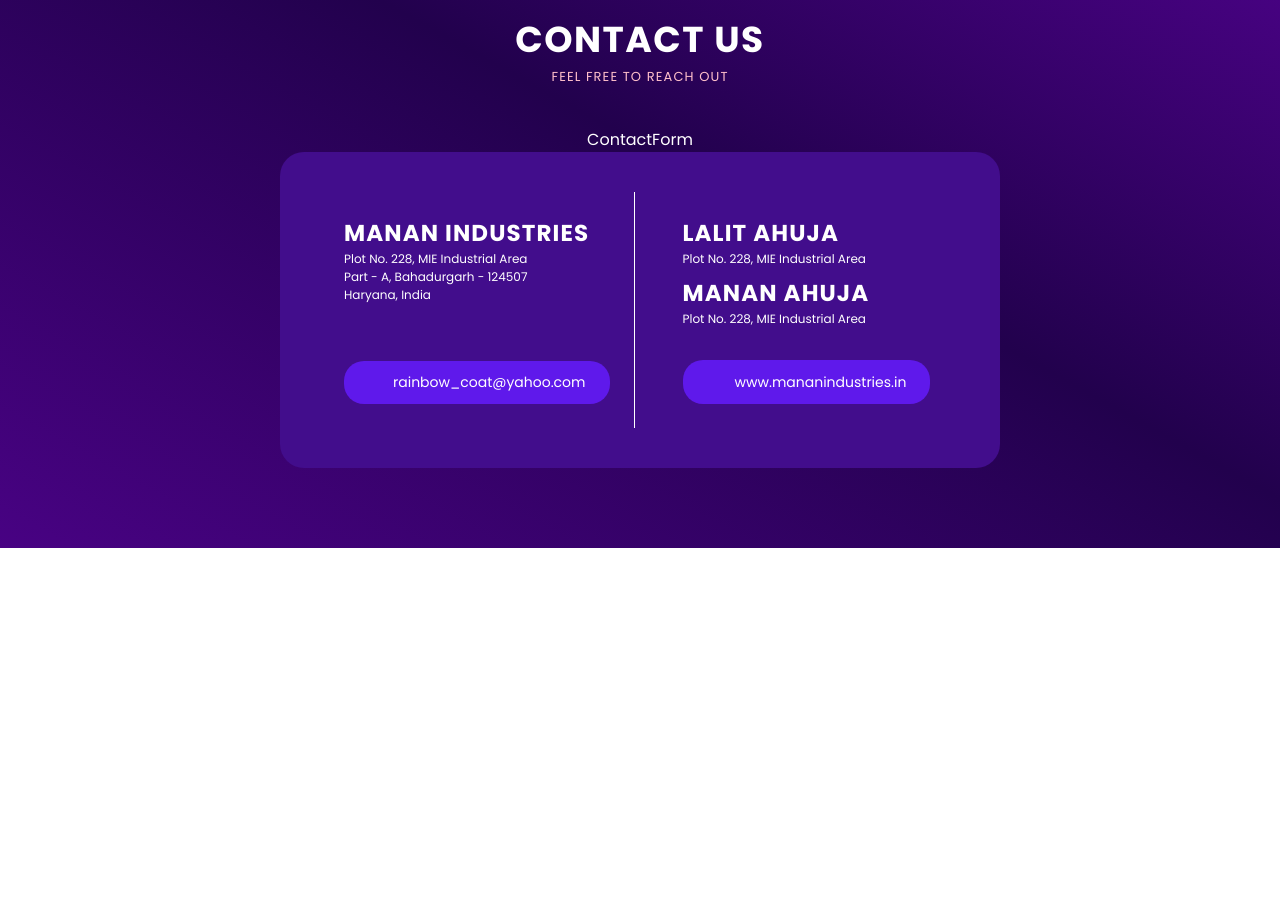
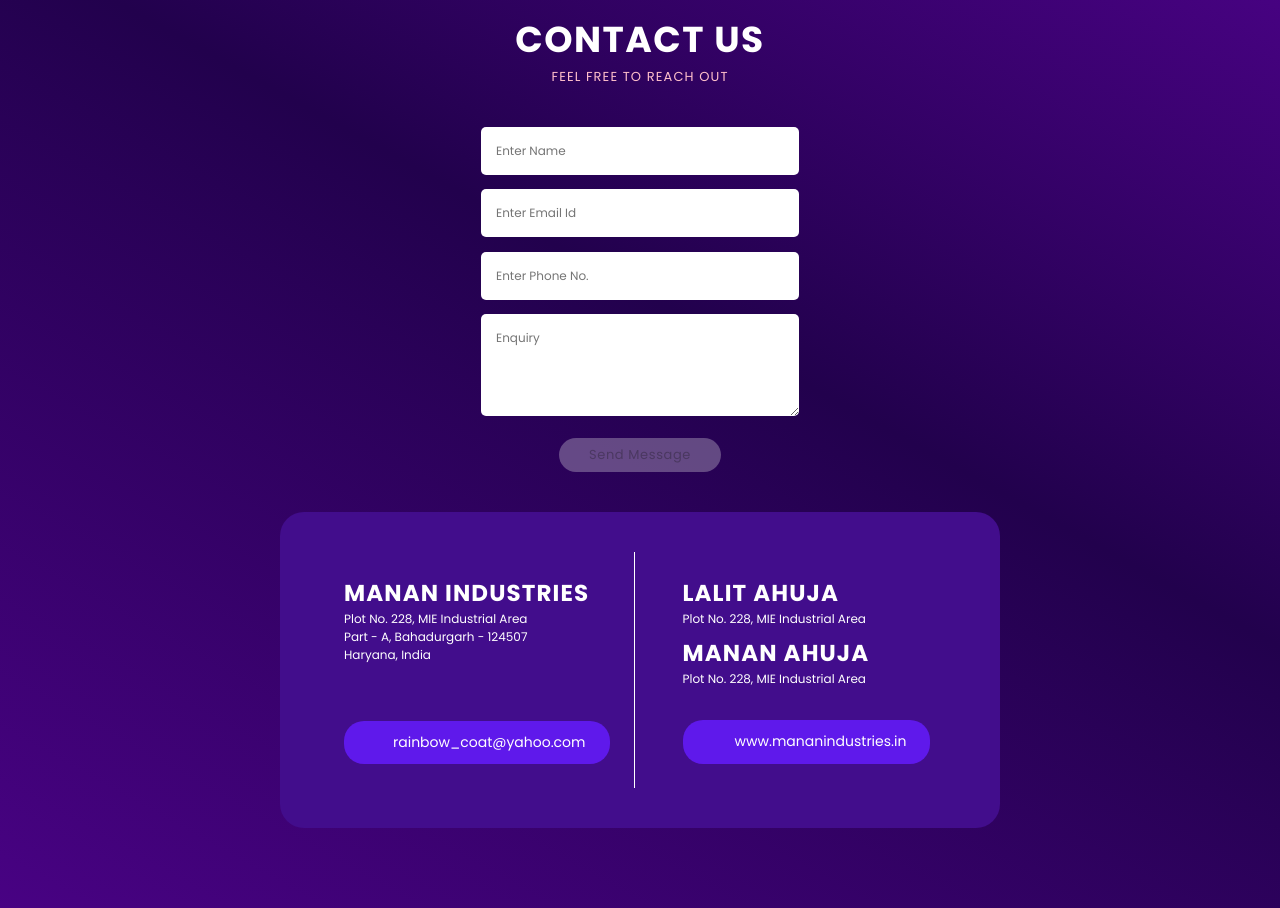
Before and after one commit to jigyasudhingra/manan-industries, a React (Create React App) app: page / in a window 1280 px wide. Shown: the part 2180-3088 px from the top of the page. Before the commit the page ends 2728 px from the top, so only its background shows below. Built offline with nearby package versions, Linux system fonts and the light colour scheme; some icons are missing.

Commit message:
Contact Form done

```diff
--- a/package.json
+++ b/package.json
@@ -13,6 +13,7 @@
     "@testing-library/react": "^13.0.0",
     "@testing-library/user-event": "^13.2.1",
     "@types/jest": "^27.0.1",
+    "@types/lodash": "^4.14.186",
     "@types/node": "^16.7.13",
     "@types/react": "^18.0.0",
     "@types/react-dom": "^18.0.0",
@@ -23,6 +24,7 @@
     "eslint-plugin-unused-imports": "^2.0.0",
     "firebase": "^9.13.0",
     "gh-pages": "^4.0.0",
+    "loadash": "^1.0.0",
     "react": "^18.2.0",
     "react-dom": "^18.2.0",
     "react-router-dom": "^6.4.2",
--- a/src/Components/ContactForm.tsx
+++ b/src/Components/ContactForm.tsx
@@ -1,7 +1,199 @@
-import React from 'react'
+/* eslint-disable react/button-has-type */
+import { Box, Theme } from '@mui/material'
+import { createStyles, makeStyles } from '@mui/styles'
+import React, { useEffect, useState } from 'react'
+import EntriesDataService from '../entries-service'
+import MediaQuery from './MediaQuery'
+import useAsyncTask from './useAsyncTask'
 
 const ContactForm = () => {
-  return <div>ContactForm</div>
+  const [data, setData] = useState({
+    name: '',
+    email: '',
+    phone: '',
+    enquiry: '',
+  })
+
+  const [emailError, setEmailError] = useState('')
+  const [phoneError, setPhoneError] = useState('')
+
+  const validateEmail = (email: string) => {
+    return String(email)
+      .toLowerCase()
+      .match(
+        /^(([^<>()[\]\\.,;:\s@"]+(\.[^<>()[\]\\.,;:\s@"]+)*)|(".+"))@((\[[0-9]{1,3}\.[0-9]{1,3}\.[0-9]{1,3}\.[0-9]{1,3}\])|(([a-zA-Z\-0-9]+\.)+[a-zA-Z]{2,}))$/
+      )
+  }
+
+  const validatePhoneNumber = (input: string) => {
+    const re = /^\(?(\d{3})\)?[- ]?(\d{3})[- ]?(\d{4})$/
+    return re.test(input)
+  }
+
+  useEffect(() => {
+    !validateEmail(data.email) && data.email.length !== 0
+      ? setEmailError('Enter Correct Email')
+      : setEmailError('')
+  }, [data.email])
+
+  useEffect(() => {
+    !validatePhoneNumber(data.phone) && data.phone.length !== 0
+      ? setPhoneError('Enter Correct Contact Number')
+      : setPhoneError('')
+  }, [data.phone])
+
+  const getInputVal = (id: string) => {
+    return (document?.getElementById(id) as HTMLInputElement).value
+  }
+
+  const submitFormData = async () => {
+    await EntriesDataService.addEntry({ data, time: new Date() })
+
+    setData({
+      name: '',
+      email: '',
+      phone: '',
+      enquiry: '',
+    })
+  }
+
+  const save = useAsyncTask(submitFormData)
+  const classes = useStyles()
+  const { isDeviceSm } = MediaQuery()
+
+  return (
+    <Box
+      pb={5}
+      style={{
+        fontFamily: `'Poppins', sans-serif`,
+      }}
+    >
+      <div className={classes.input}>
+        <input
+          className={classes.inputField}
+          type="text"
+          name="name"
+          id="name"
+          required
+          placeholder="Enter Name"
+          value={data.name}
+          onChange={(e) =>
+            setData({
+              name: e.target.value,
+              phone: data.phone,
+              email: data.email,
+              enquiry: data.enquiry,
+            })
+          }
+        />
+      </div>
+      <div className={classes.input}>
+        <input
+          type="email"
+          name="email"
+          placeholder="Enter Email Id"
+          id="email"
+          required
+          className={classes.inputField}
+          value={data.email}
+          onChange={(e) => {
+            setData({
+              name: data.name,
+              phone: data.phone,
+              email: e.target.value,
+              enquiry: data.enquiry,
+            })
+          }}
+        />
+        <div className={classes.errorText}>{emailError}</div>
+      </div>
+      <div className={classes.input}>
+        <input
+          type="phone"
+          className={classes.inputField}
+          name="phone"
+          id="phone"
+          placeholder="Enter Phone No."
+          value={data.phone}
+          onChange={(e) =>
+            setData({
+              name: data.name,
+              phone: e.target.value,
+              email: data.email,
+              enquiry: data.enquiry,
+            })
+          }
+        />
+        <div className={classes.errorText}>{phoneError}</div>
+      </div>
+      <div className={classes.input}>
+        <textarea
+          rows={4}
+          className={classes.inputField}
+          placeholder="Enquiry"
+          name="enquiry"
+          id="enquiry"
+          value={data.enquiry}
+          onChange={(e) =>
+            setData({
+              name: data.name,
+              phone: data.phone,
+              email: data.email,
+              enquiry: e.target.value,
+            })
+          }
+        />
+      </div>
+
+      <div>
+        <button
+          disabled={
+            !(
+              emailError === '' &&
+              phoneError === '' &&
+              data.phone.length !== 0 &&
+              data.email.length !== 0
+            )
+          }
+          style={{
+            borderRadius: 20,
+            padding: 7,
+            paddingLeft: 30,
+            paddingRight: 30,
+            fontSize: 13,
+            letterSpacing: 0.6,
+            fontFamily: `'Poppins', sans-serif `,
+            textTransform: 'capitalize',
+            border: 'none',
+          }}
+          onClick={() => {
+            save.run({})
+          }}
+        >
+          Send Message
+        </button>
+      </div>
+    </Box>
+  )
 }
 
+const useStyles = makeStyles((theme: Theme) =>
+  createStyles({
+    errorText: {
+      fontSize: 12,
+    },
+    inputField: {
+      padding: 15,
+      fontFamily: `'Poppins', sans-serif`,
+      fontSize: 12,
+      border: 'none',
+      borderRadius: 5,
+      width: '40%',
+    },
+    input: {
+      marginBottom: '2%',
+    },
+  })
+)
+
 export default ContactForm
--- /dev/null
+++ b/src/Components/useAsyncTask.tsx
@@ -0,0 +1,35 @@
+import { useState } from 'react'
+import { get } from 'lodash'
+
+type TStatus = 'IDEAL' | 'PROCESSING' | 'ERROR' | 'SUCCESS'
+function useAsyncTask<T>(task: (arg: T) => Promise<any>) {
+  const [status, setStatus] = useState<TStatus>('IDEAL')
+  const [message, setMessage] = useState('')
+  const run = async (arg: T) => {
+    setStatus('PROCESSING')
+    let resp
+    try {
+      resp = await task(arg)
+      setStatus('SUCCESS')
+      setMessage(resp.message)
+    } catch (error) {
+      const message = get(error, 'response.data.error.message')
+      setMessage(message)
+      setStatus('ERROR')
+    }
+    return resp
+  }
+  const reset = () => {
+    setMessage('')
+    setStatus('IDEAL')
+  }
+
+  return {
+    run,
+    status,
+    message,
+    reset,
+  }
+}
+
+export default useAsyncTask
--- /dev/null
+++ b/src/entries-service.js
@@ -0,0 +1,12 @@
+import { collection, addDoc } from 'firebase/firestore'
+import { db } from './firebase-config'
+
+const EntriesCollectionRef = collection(db, 'entries')
+class EntriesDataService {
+  // eslint-disable-next-line class-methods-use-this
+  addEntry = (newEntry) => {
+    return addDoc(EntriesCollectionRef, newEntry)
+  }
+}
+
+export default new EntriesDataService()
--- /dev/null
+++ b/src/firebase-config.js
@@ -0,0 +1,18 @@
+import { initializeApp } from 'firebase/app'
+import { getFirestore } from 'firebase/firestore'
+import { getStorage } from 'firebase/storage'
+
+const firebaseConfig = {
+  apiKey: 'AIzaSyB2fy3uDiWOT2cRMsqaKNFMqyazF0DEUjE',
+  authDomain: 'manan-industries.firebaseapp.com',
+  projectId: 'manan-industries',
+  storageBucket: 'manan-industries.appspot.com',
+  messagingSenderId: '1046216004749',
+  appId: '1:1046216004749:web:32282f32b69b7428773ec4',
+  measurementId: 'G-X46E8GFFZE',
+}
+
+const app = initializeApp(firebaseConfig)
+// eslint-disable-next-line import/prefer-default-export
+export const db = getFirestore(app)
+export const storage = getStorage()
```
Also changed, not shown: 1 other file (tests, documents, lock files or other folders).
